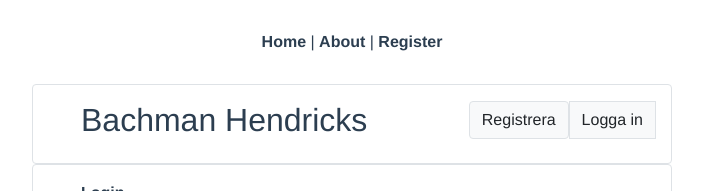
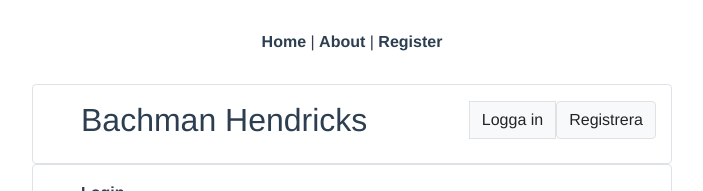
Before and after one commit to Dafali9012/Holidaymaker, a Vue app in the folder js-frontend/: page /login in a window 1280 px wide. Shown: the top 191 px of the page, without its empty margins (288-991 px from the left). Built offline with nearby package versions, Linux system fonts and the light colour scheme.

Commit message:
router link

```diff
--- a/js-frontend/src/views/Login.vue
+++ b/js-frontend/src/views/Login.vue
@@ -4,9 +4,9 @@
       <h2>Bachman Hendricks</h2>
       <div>
         <router-link to="/login">
-          <button type="button" class="btn btn-light border">Registrera</button>
+          <button type="button" class="btn btn-light border rounded-0">Logga in</button>
         </router-link>
-        <button type="button" class="btn btn-light border rounded-0">Logga in</button>
+        <button type="button" class="btn btn-light border">Registrera</button>
       </div>
     </div>
     <form class="col-6 border rounded py-3 pl-5 text-left">
```
